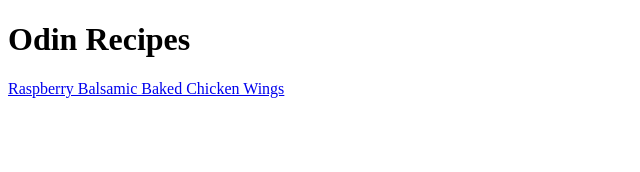
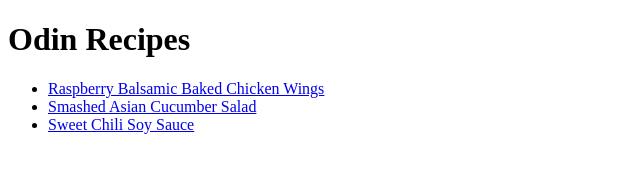
Before and after one commit to AprilYWang/odin-recipes, a plain HTML site: page index.html in a window 1280 px wide. Shown: the whole page, without its empty margins (0-640 px from the left). Drawn offline with Linux system fonts and the light colour scheme.

Commit message:
Add new recipe links to index

```diff
--- a/index.html
+++ b/index.html
@@ -9,6 +9,10 @@
 <body>
 
     <h1>Odin Recipes</h1>
-    <a href="recipes/raspberry_balsamic_chicken_wings.html">Raspberry Balsamic Baked Chicken Wings</a>
+    <ul>
+        <li><a href="recipes/raspberry_balsamic_chicken_wings.html">Raspberry Balsamic Baked Chicken Wings</a></li>
+        <li><a href="recipes/smashed_asian_cucumber_salad.html">Smashed Asian Cucumber Salad</a></li>
+        <li><a href="recipes/sweet_chili_soy_sauce.html">Sweet Chili Soy Sauce</a></li>
+    </ul>
 </body>
 </html>
```
